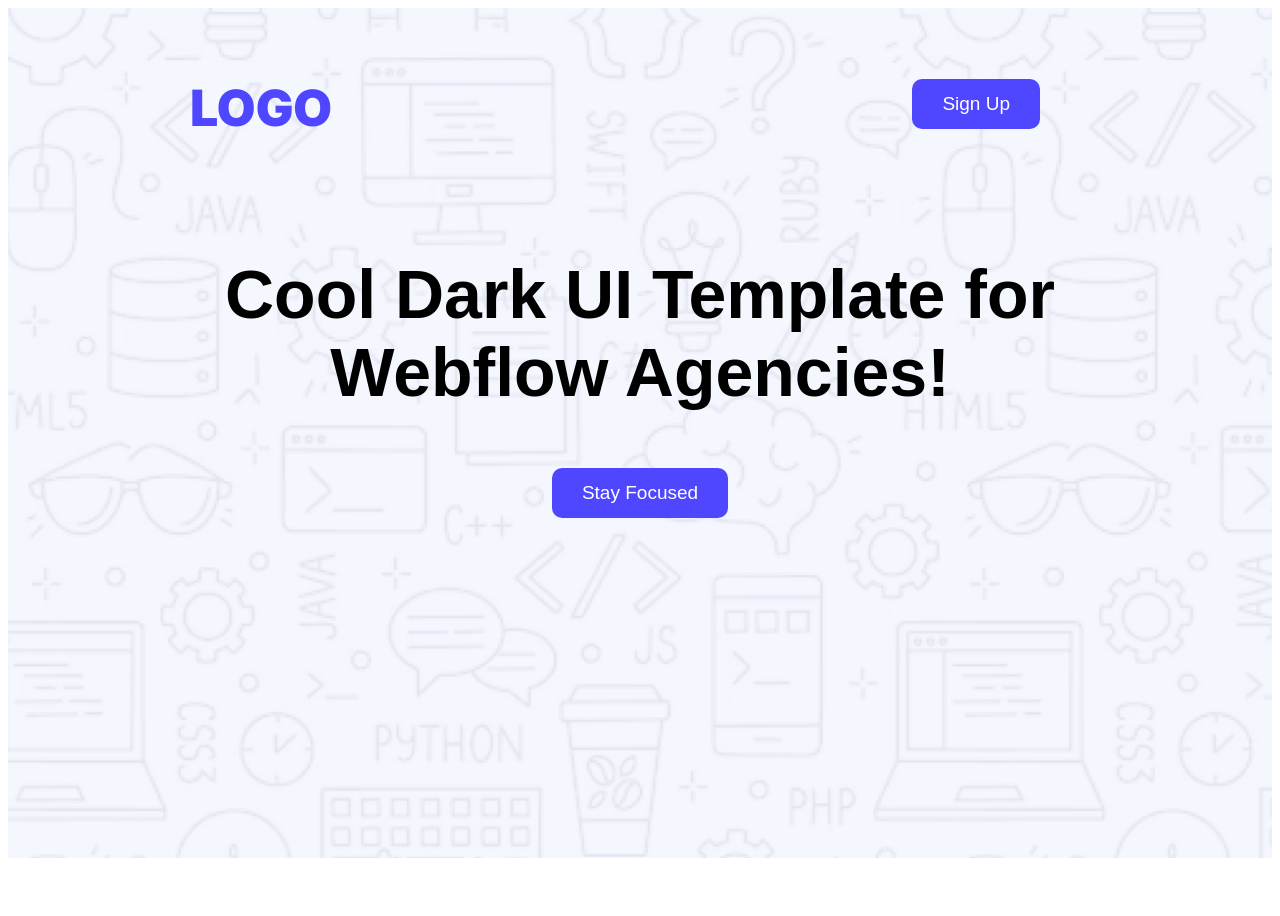
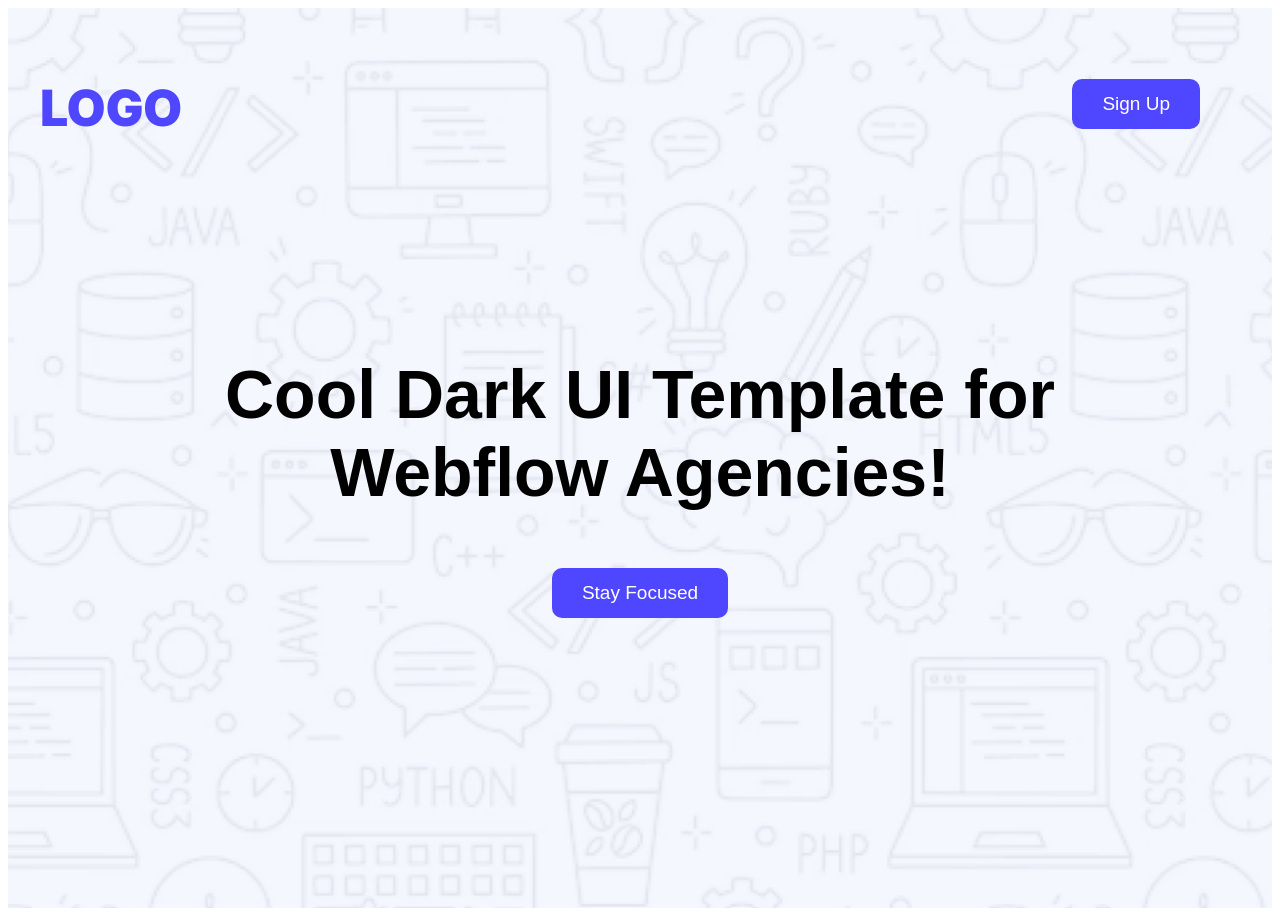
Before and after one commit to Taoshif1/PH-A1, a plain HTML site: page index.html in a window 1280 px wide. Before the commit the page ends 866 px from the top, so only its background shows below. Drawn offline with Linux system fonts and the light colour scheme; a web font is replaced by a local one.

Commit message:
Navbar & Banner Fixed

```diff
--- a/styles/style.css
+++ b/styles/style.css
@@ -36,14 +36,14 @@
     padding: 20px;
 }
 .header-logo{
-    margin: 50px 150px;
+    margin: 50px 0;
     width: 99px;
     height: 51px;
     font-size:50px;
     font-weight: 900;
 }
 .btn1{
-    margin-right: 200px;
+    margin-right: 40px;
 }
 
 /*hero styles here*/
@@ -53,7 +53,7 @@
     flex-direction: column;
     align-items: center;
     justify-content: center;
-
+    margin-top: 100px;
 }
 .hero-title {
     font-size: 68px;
@@ -65,7 +65,7 @@
     background-image: url(../B12A01-landing-launchpad/Assets/Hero-bg.png);
     background-size: cover;
     background-position: center;
-    height: 850px;
+    height: 900px;
     max-width: 1900px;
     margin: 0 auto;
 }
```
